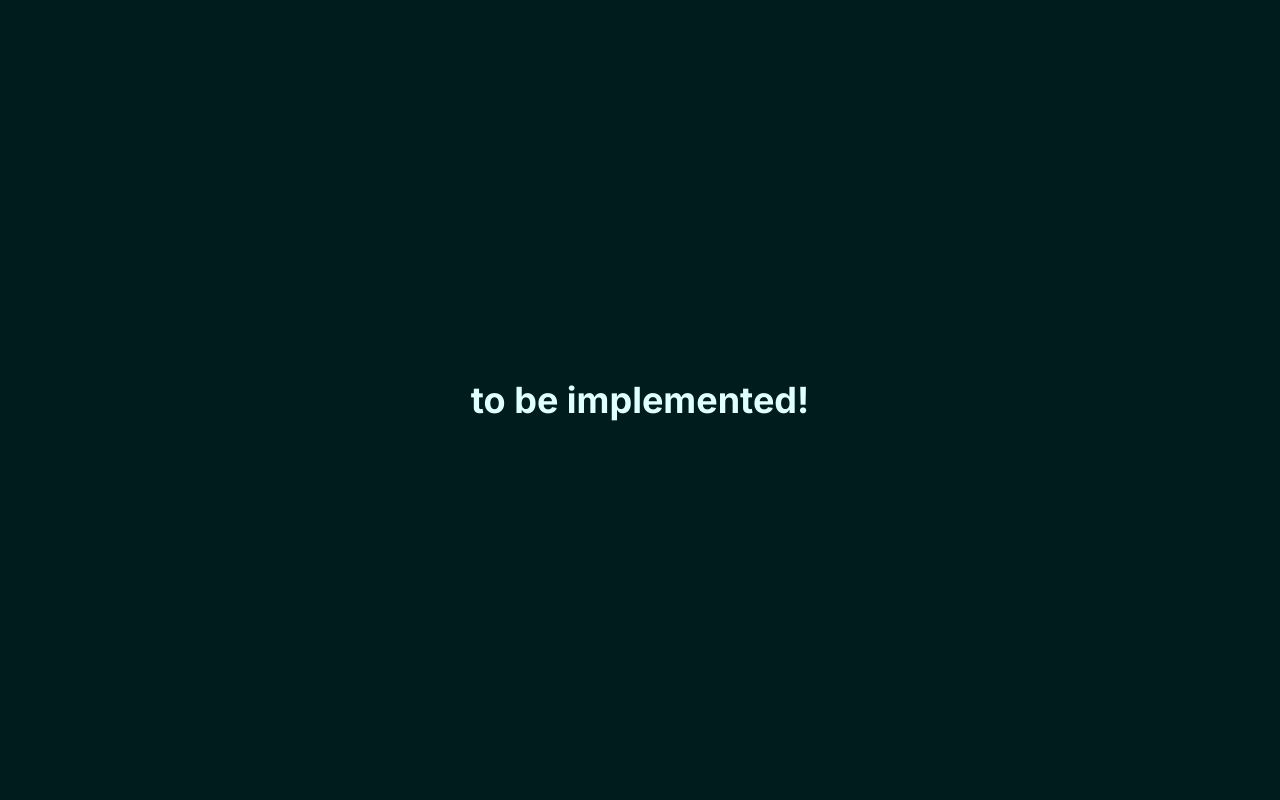
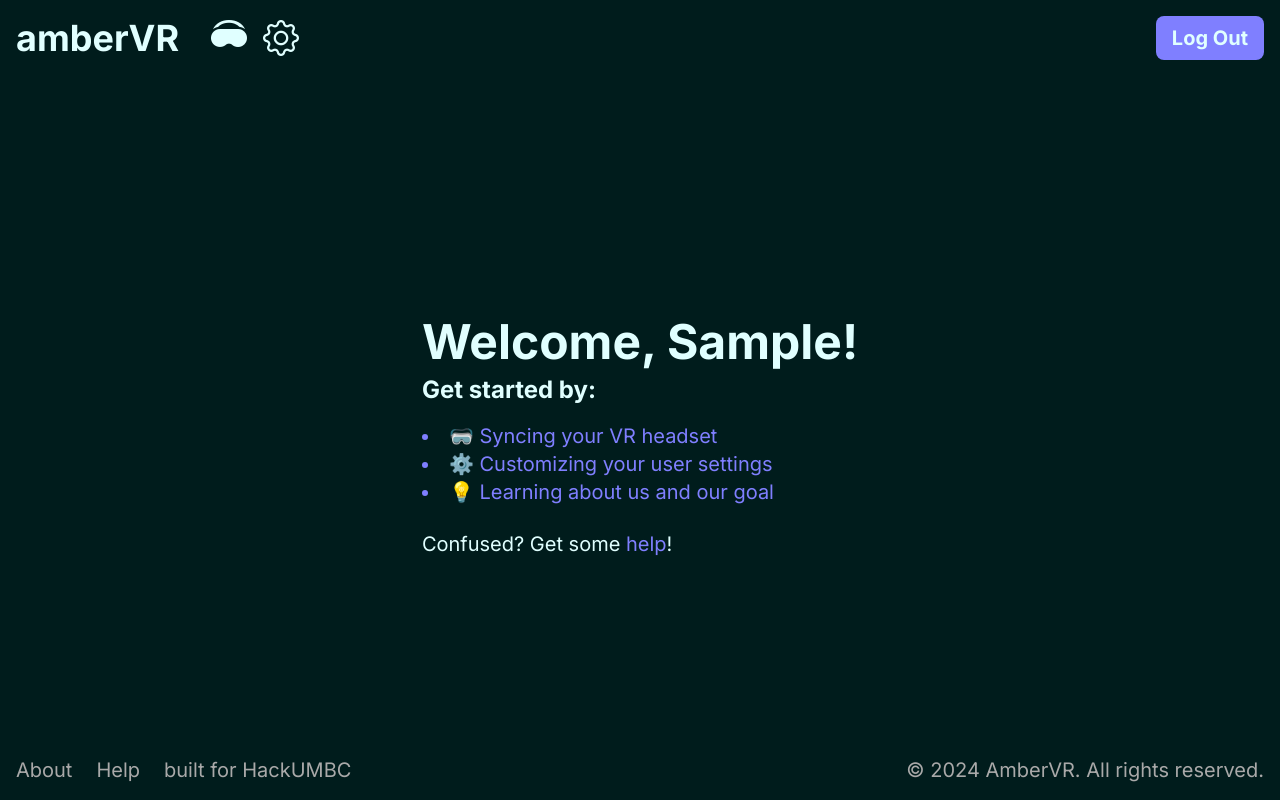
Before and after one commit to aryans-15/amber, a React (Create React App) app: page /home in a window 1280 px wide. Built offline with nearby package versions, Linux system fonts and the light colour scheme; no server answers; sample sign-in values are in the browser's storage.

Commit message:
upd favicon, footer, home page

```diff
--- a/src/App.js
+++ b/src/App.js
@@ -6,8 +6,8 @@ import Sync from "./screens/Sync";
 import Settings from "./screens/Settings";
 import About from "./screens/About";
 import Help from "./screens/Help";
-import Unauthorized from "./screens/Unauthorized";
-import NotFound from "./screens/NotFound";
+import Unauthorized from "./screens/errors/Unauthorized";
+import NotFound from "./screens/errors/NotFound";
 
 function App() {
   return (
--- a/src/components/Footer.js
+++ b/src/components/Footer.js
@@ -1,19 +1,23 @@
-import { useState } from "react";
+import { Link } from "react-router-dom";
 
 function Footer() {
   return (
-    <div className="fixed bottom-0 left-0 w-full flex justify-center p-4 items-center">
-      <div className="w-fit flex space-x-6 text-disabled">
-        <a href="#" className="text-xl hover:underline duration-300">
+    <div className="fixed bottom-0 left-0 w-full flex justify-between p-4 items-center text-disabled">
+      <div className="flex space-x-6">
+        <Link to="/about" className="text-xl hover:underline duration-300">
           About
-        </a>
-        <a href="#" className="text-xl hover:underline duration-300">
+        </Link>
+        <Link to="/help" className="text-xl hover:underline duration-300">
           Help
-        </a>
-        <a href="#" className="text-xl hover:underline duration-300">
+        </Link>
+        <a href="https://hackumbc.tech" target="_blank" className="text-xl hover:underline duration-300">
           built for HackUMBC
         </a>
       </div>
+
+      <p className="text-xl">
+        © 2024 AmberVR. All rights reserved.
+      </p>
     </div>
   );
 }
--- a/src/components/Header.js
+++ b/src/components/Header.js
@@ -22,8 +22,7 @@ function Header() {
   };
 
   const handleUserLogout = async () => {
-    await handleLogout();
-    navigate('/');
+    await handleLogout(navigate);
   };
 
   return (
--- a/src/screens/About.js
+++ b/src/screens/About.js
@@ -1,9 +1,15 @@
 import React from "react";
+import Header from "../components/Header";
+import Footer from "../components/Footer";
 
 function About() {
   return (
-    <div className="flex-grow flex items-center justify-center">
-      <h1 className="text-5xl font-bold">About Screen</h1>
+    <div className="flex flex-col h-screen bg-primary text-font">
+      <Header />
+      <div className="flex-grow flex items-center justify-center">
+        About Screen
+      </div>
+      <Footer />
     </div>
   );
 }
--- a/src/screens/Home.js
+++ b/src/screens/Home.js
@@ -1,15 +1,20 @@
 // src/Home.js
-import { useEffect } from 'react';
+import { useEffect, useState } from 'react';
 import { auth } from '../firebase';
-import { useNavigate } from 'react-router-dom';
+import { useNavigate, Link } from 'react-router-dom';
+import Header from "../components/Header";
+import Footer from "../components/Footer";
 
 function Home() {
+  const [userName, setUserName] = useState('');
   const navigate = useNavigate();
 
   useEffect(() => {
     const unsubscribe = auth.onAuthStateChanged((user) => {
       if (!user) {
         navigate('/unauthorized');
+      } else {
+        setUserName(user.displayName.split(' ')[0] || 'Guest');
       }
     });
 
@@ -17,8 +22,26 @@ function Home() {
   }, [navigate]);
 
   return (
-    <div className="flex flex-col items-center justify-center h-screen">
-      <h1 className="text-4xl font-bold">to be implemented!</h1>
+    <div className="flex flex-col h-screen bg-primary text-font">
+      <Header />
+      <div className="flex-grow flex items-center justify-center">
+        <div className="grid grid-cols-1 gap-4"> {/* might need to make cols-2 later */}
+          <div className="p-8 rounded-lg flex flex-col justify-center">
+            <h1 className="text-5xl font-bold">Welcome, {userName}!</h1>
+            <h2 className="text-2xl font-bold mt-2">Get started by:</h2>
+            <ul className="mt-4 text-xl list-disc list-inside mb-6 text-secondary">
+              <li className="transition duration-300 hover:text-hoverc"><Link to="/vr">🥽 Syncing your VR headset</Link></li>
+              <li className="transition duration-300 hover:text-hoverc"><Link to="/settings">⚙️ Customizing your user settings</Link></li>
+              <li className="transition duration-300 hover:text-hoverc"><Link to="/about">💡 Learning about us and our goal</Link></li>
+            </ul>
+            <p className="text-xl">
+              Confused? Get some{' '}
+              <Link to="/help" className="text-secondary transition duration-300 hover:text-hoverc">help</Link>!
+            </p>
+          </div>
+        </div>
+      </div>
+      <Footer />
     </div>
   );
 }
--- a/src/screens/Splash.js
+++ b/src/screens/Splash.js
@@ -3,16 +3,13 @@ import { useNavigate } from "react-router-dom";
 import Header from "../components/Header";
 import Footer from "../components/Footer";
 import vrImage from "../assets/vr.png";
+import { handleLogin } from '../utils/authUtils';
 
 function Home() {
   const navigate = useNavigate();
 
-  const handleGoogleLogin = () => {
-    console.log('to be implemented');
-  };
-
-  const handleSignup = () => {
-    console.log('to be implemented');
+  const handleUserLogin = async () => {
+    await handleLogin(navigate);
   };
 
   return (
@@ -27,10 +24,10 @@ function Home() {
             <h2 className="text-6xl font-bold mb-2">AmberVR</h2>
             <h2 className="text-2xl font-bold mb-20">Helping the blind see.</h2>
             <h2 className="text-xl mb-2">100% free to use. Sign up today.</h2>
-            <button className="bg-secondary text-white px-4 py-2 rounded-lg hover:bg-hoverc transition duration-300 mb-2">
+            <button className="bg-secondary text-white px-4 py-2 rounded-lg hover:bg-hoverc transition duration-300 mb-2" onClick={handleUserLogin}>
                 <i class="bi bi-google"></i>&nbsp;&nbsp;Log in with Google
             </button>
-            <button className="bg-secondary text-white px-4 py-2 rounded-lg hover:bg-hoverc transition duration-300">
+            <button className="bg-secondary text-white px-4 py-2 rounded-lg hover:bg-hoverc transition duration-300" onClick={handleUserLogin}> {/* lol, they do the same thing, but it's fine */}
                 <i class="bi bi-person-circle"></i>&nbsp;&nbsp;Create an account
             </button>
           </div>
--- a/src/screens/NotFound.js
+++ b/src/screens/errors/NotFound.js
@@ -5,7 +5,7 @@ function NotFound() {
     <div className="flex flex-col items-center justify-center h-screen text-center">
       <h1 className="text-6xl font-bold">404</h1>
       <p className="text-2xl mt-4">Page Not Found</p>
-      <Link to="/" className="mt-4 text-secondary">
+      <Link to="/" className="mt-4 text-secondary transition duration-300 hover:text-hoverc">
         Go to Home
       </Link>
     </div>
--- a/src/screens/Unauthorized.js
+++ b/src/screens/errors/Unauthorized.js
@@ -5,7 +5,7 @@ function NotFound() {
     <div className="flex flex-col items-center justify-center h-screen text-center">
       <h1 className="text-6xl font-bold">401</h1>
       <p className="text-2xl mt-4">Unauthorized</p>
-      <Link to="/" className="mt-4 text-secondary">
+      <Link to="/" className="mt-4 text-secondary transition duration-300 hover:text-hoverc">
         Go to Home
       </Link>
     </div>
--- a/src/utils/authUtils.js
+++ b/src/utils/authUtils.js
@@ -10,9 +10,10 @@ export const handleLogin = async (navigate) => {
     }
 };
 
-export const handleLogout = async () => {
+export const handleLogout = async (navigate) => {
     try {
         await signOut(auth);
+        navigate('/');
     } catch (error) {
         console.error("Error during logout:", error);
     }
```
